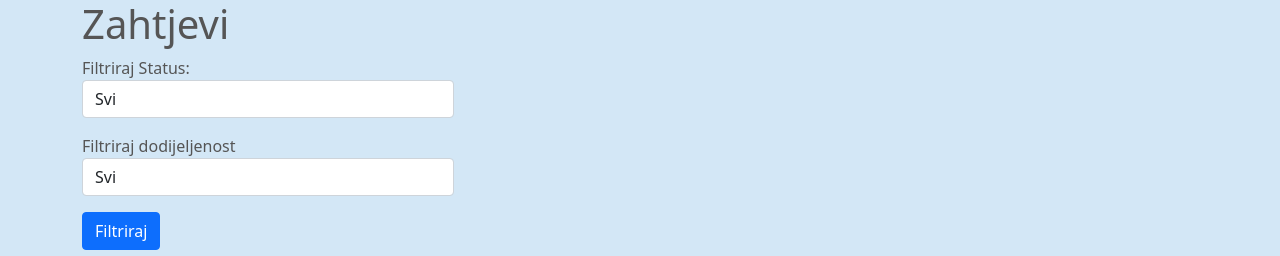
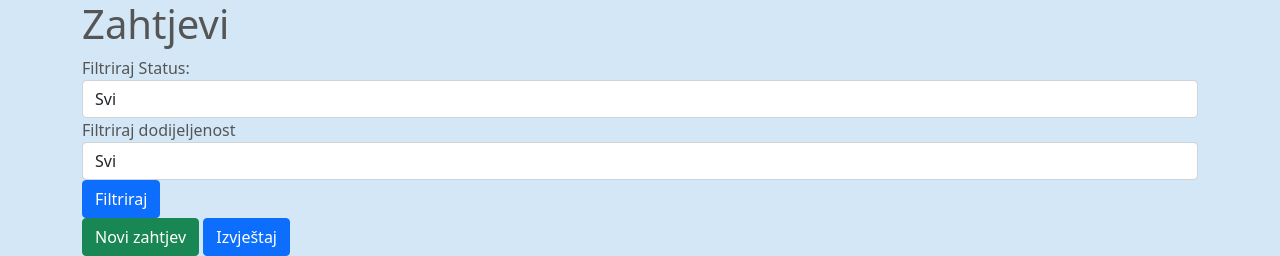
Before and after one commit to igorpavlic/Helpdesk, a Flask app: page / in a window 1280 px wide. Shown: the top 256 px of the page. Run offline with Flask 3, Linux system fonts and the light colour scheme; data that the repository does not hold is empty.

Commit message:
Update index.html

```diff
--- a/templates/index.html
+++ b/templates/index.html
@@ -15,7 +15,6 @@
 
         <form action="/" method="GET">
             <div class="form-row">
-                <div class="col-md-4 mb-3">
                     <label for="status">Filtriraj Status:</label>
                     <select class="form-control" name="status" id="status">
                         <option value="">Svi</option>
@@ -23,18 +22,13 @@
                         <option value="U tijeku" {% if status_filter == 'U tijeku' %}selected{% endif %}>U tijeku</option>
                         <option value="Zatvoren" {% if status_filter == 'Zatvoren' %}selected{% endif %}>Zatvoreni</option>
                     </select>
-                </div>
-                <div class="col-md-4 mb-3">
                     <label for="assigned">Filtriraj dodijeljenost</label>
                     <select class="form-control" name="assigned" id="assigned">
                         <option value="">Svi</option>
                         <option value="true" {% if assigned_filter == 'true' %}selected{% endif %}>Dodijeljen</option>
                         <option value="false" {% if assigned_filter == 'false' %}selected{% endif %}>Nije dodijeljen</option>
                     </select>
-                </div>
-                <div class="col-md-2 mb-3">
                     <button type="submit" class="btn btn-primary">Filtriraj</button>
-                </div>
             </div>
         </form>
 
```
